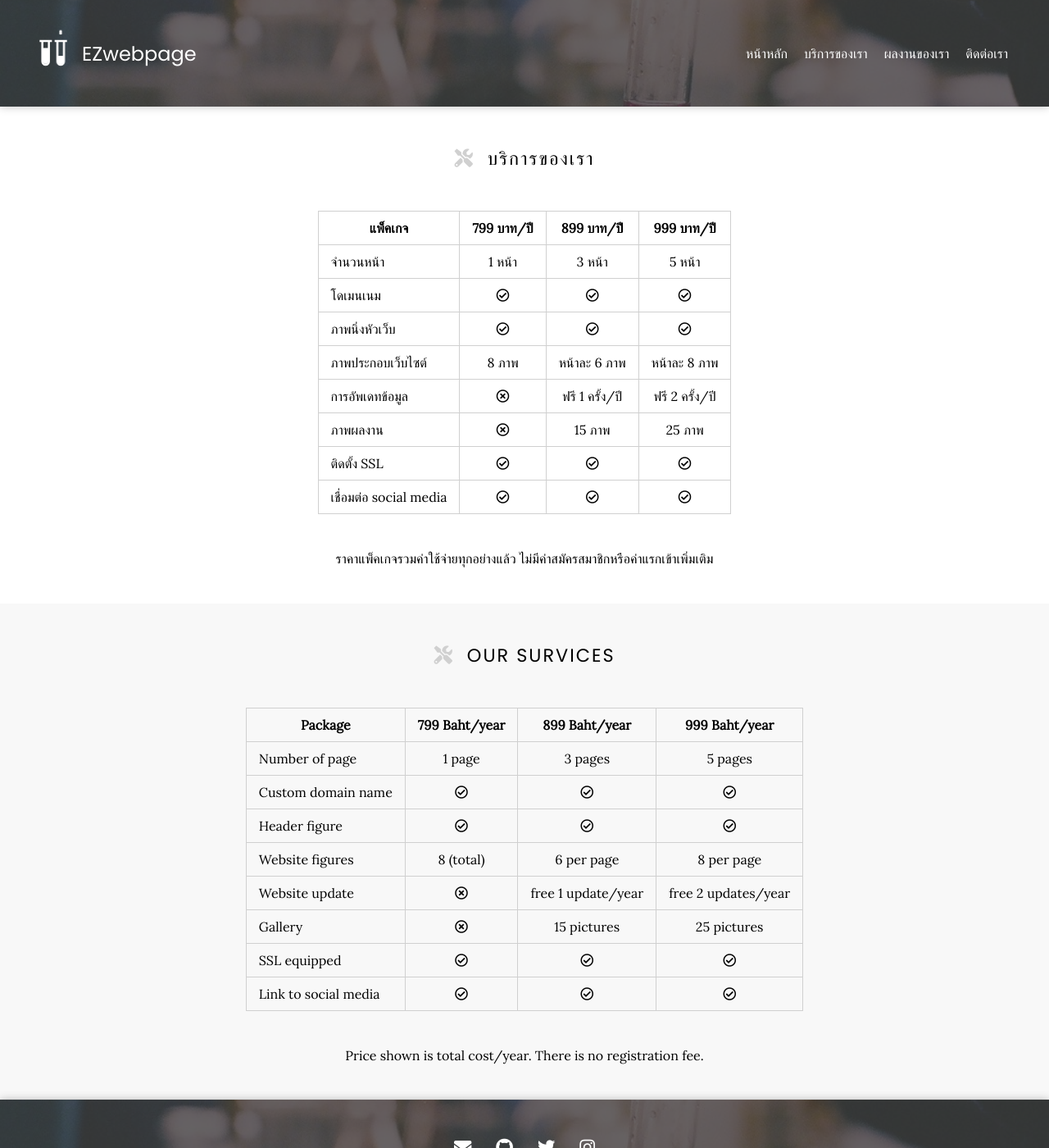
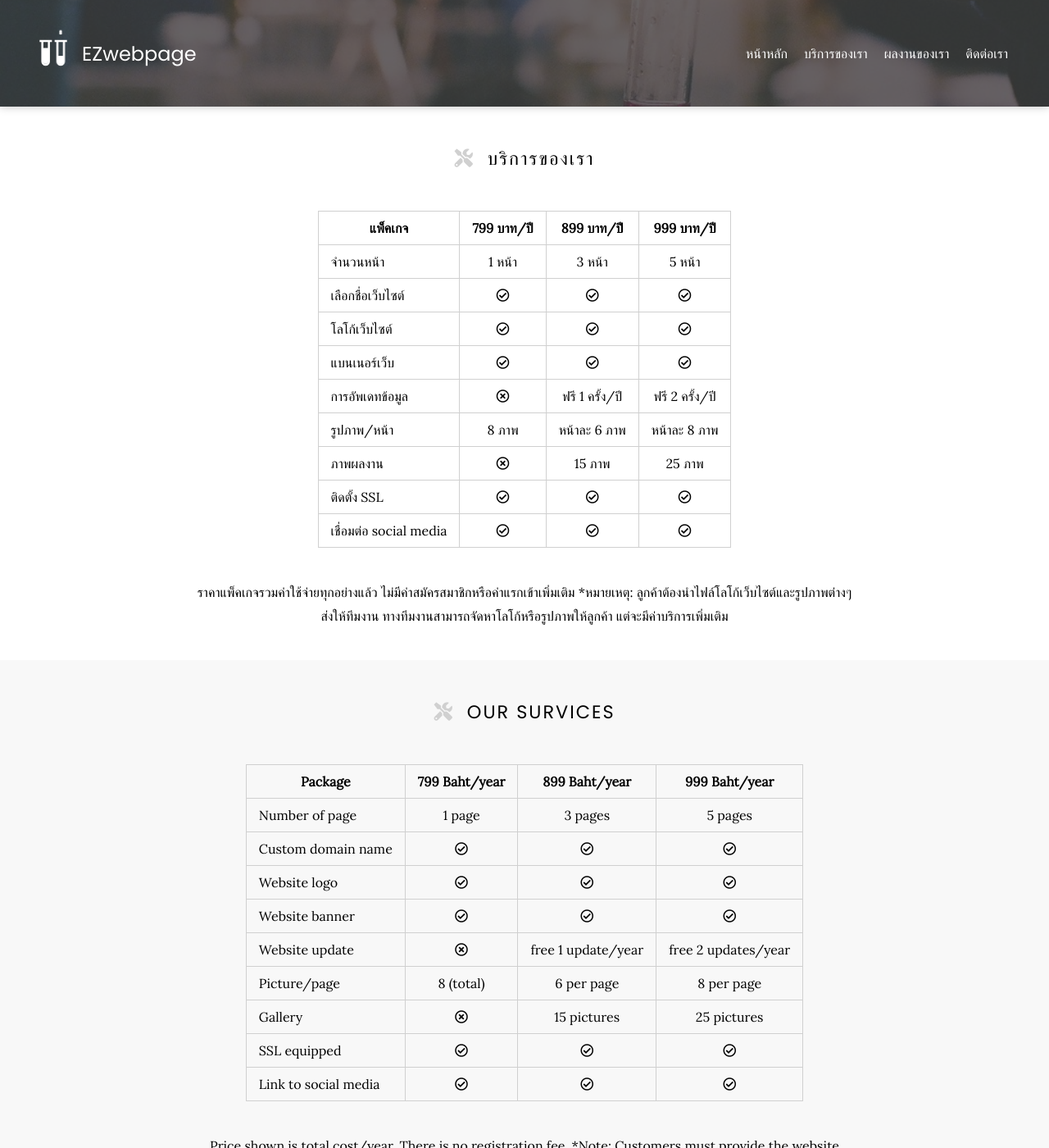
Before and after one commit to EZwebpage/Showcase, a Jekyll site: the page built from resources/index.md, in a window 1280 px wide and 1400 px high. Shown: the whole window at 82% size. Built offline with Jekyll 4.4.1, drawn with Linux system fonts in a browser that asks for light colours; nearby versions of some CDN libraries; some of the changed text lies outside the part shown.

Commit message:
Update index.md

```diff
--- a/resources/index.md
+++ b/resources/index.md
@@ -7,15 +7,17 @@ title: Resources
 | แพ็คเกจ | 799 บาท/ปี | 899 บาท/ปี | 999 บาท/ปี |
 | ----- | :----: | :----: | :----: |
 | จำนวนหน้า |  1 หน้า   |  3 หน้า   |  5 หน้า   |
-| โดเมนเนม  |  <i class="far fa-check-circle"></i>   |  <i class="far fa-check-circle"></i>   |  <i class="far fa-check-circle"></i> |
-| ภาพนิ่งหัวเว็บ  |   <i class="far fa-check-circle"></i>   |  <i class="far fa-check-circle"></i>   |  <i class="far fa-check-circle"></i> |
-| ภาพประกอบเว็บไซต์ |  8 ภาพ   |  หน้าละ 6 ภาพ   |  หน้าละ 8 ภาพ   |
+| เลือกชื่อเว็บไซต์  |  <i class="far fa-check-circle"></i>   |  <i class="far fa-check-circle"></i>   |  <i class="far fa-check-circle"></i> |
+| โลโก้เว็บไซต์  |   <i class="far fa-check-circle"></i>   |  <i class="far fa-check-circle"></i>   |  <i class="far fa-check-circle"></i> |
+| แบนเนอร์เว็บ  |   <i class="far fa-check-circle"></i>   |  <i class="far fa-check-circle"></i>   |  <i class="far fa-check-circle"></i> |
 | การอัพเดทข้อมูล |  <i class="far fa-times-circle"></i>   |  ฟรี 1 ครั้ง/ปี   |  ฟรี 2 ครั้ง/ปี   |
+| รูปภาพ/หน้า |  8 ภาพ   |  หน้าละ 6 ภาพ   |  หน้าละ 8 ภาพ   |
 | ภาพผลงาน |  <i class="far fa-times-circle"></i>   |  15 ภาพ   |  25 ภาพ   |
 | ติดตั้ง SSL |  <i class="far fa-check-circle"></i>   |  <i class="far fa-check-circle"></i>   |  <i class="far fa-check-circle"></i> |
 | เชื่อมต่อ social media |  <i class="far fa-check-circle"></i>   |  <i class="far fa-check-circle"></i>   |  <i class="far fa-check-circle"></i>   |
 
 ราคาแพ็คเกจรวมค่าใช้จ่ายทุกอย่างแล้ว ไม่มีค่าสมัครสมาชิกหรือค่าแรกเข้าเพิ่มเติม
+*หมายเหตุ: ลูกค้าต้องนำไฟล์โลโก้เว็บไซต์และรูปภาพต่างๆส่งให้ทีมงาน ทางทีมงานสามารถจัดหาโลโก้หรือรูปภาพให้ลูกค้า แต่จะมีค่าบริการเพิ่มเติม
 {:.center}
 
 
@@ -26,12 +28,14 @@ title: Resources
 | ----- | :----: | :----: | :----: |
 | Number of page |  1 page   |  3 pages   |  5 pages   |
 | Custom domain name  |  <i class="far fa-check-circle"></i>   |  <i class="far fa-check-circle"></i>   |  <i class="far fa-check-circle"></i> |
-| Header figure  |   <i class="far fa-check-circle"></i>   |  <i class="far fa-check-circle"></i>   |  <i class="far fa-check-circle"></i> |
-| Website figures |  8 (total)   |  6 per page   | 8 per page   |
+| Website logo  |   <i class="far fa-check-circle"></i>   |  <i class="far fa-check-circle"></i>   |  <i class="far fa-check-circle"></i> |
+| Website banner  |   <i class="far fa-check-circle"></i>   |  <i class="far fa-check-circle"></i>   |  <i class="far fa-check-circle"></i> |
 | Website update |  <i class="far fa-times-circle"></i>   |  free 1 update/year   |  free 2 updates/year   |
+| Picture/page |  8 (total)   |  6 per page   | 8 per page   |
 | Gallery |  <i class="far fa-times-circle"></i>   |  15 pictures   |  25 pictures   |
 | SSL equipped |  <i class="far fa-check-circle"></i>   |  <i class="far fa-check-circle"></i>   |  <i class="far fa-check-circle"></i> |
 | Link to social media |  <i class="far fa-check-circle"></i>   |  <i class="far fa-check-circle"></i>   |  <i class="far fa-check-circle"></i>   |
 
 Price shown is total cost/year. There is no registration fee.
+*Note: Customers must provide the website logo and all photos. EZwebpage team can help designing logo with addtional cost.
 {:.center}
```
